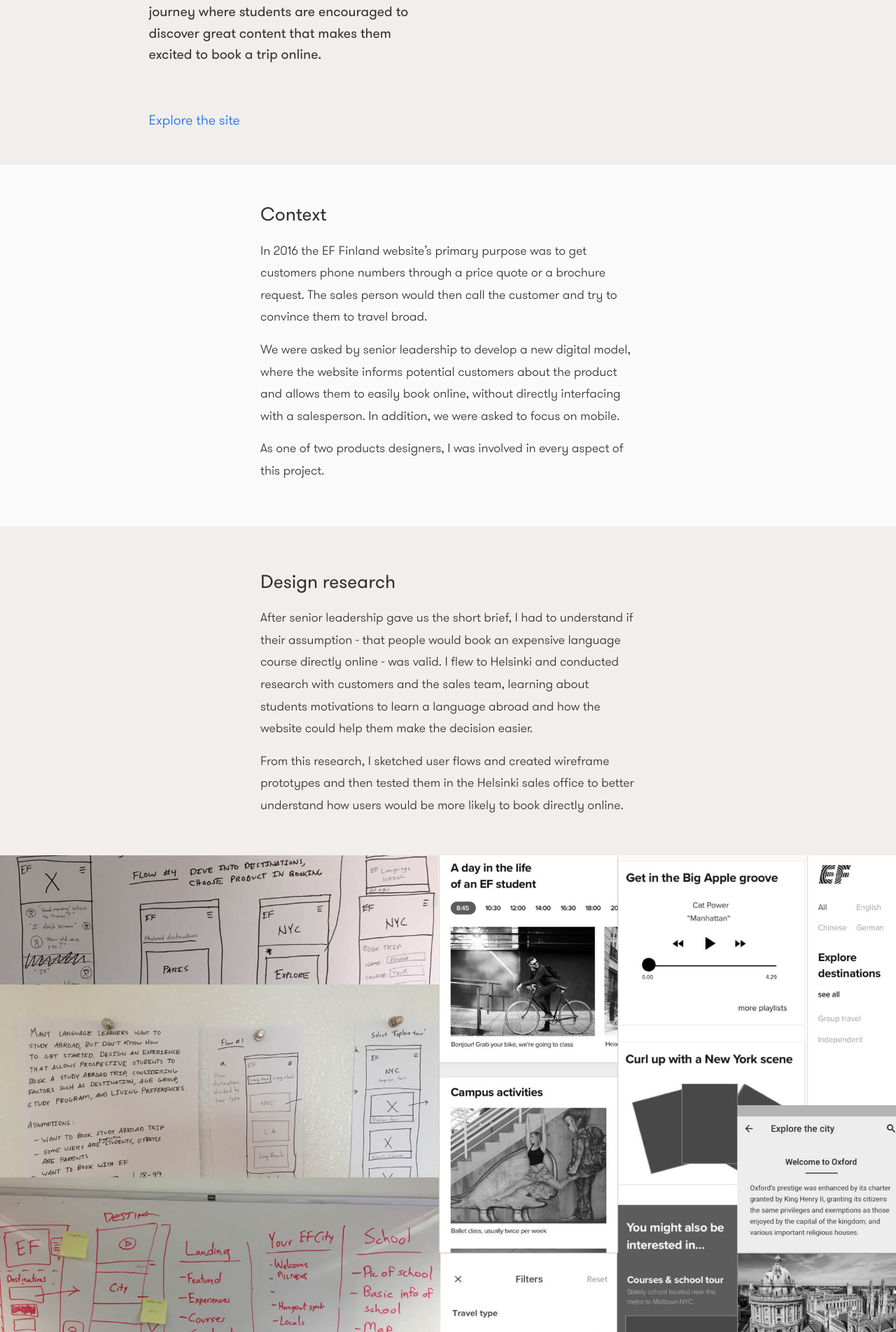
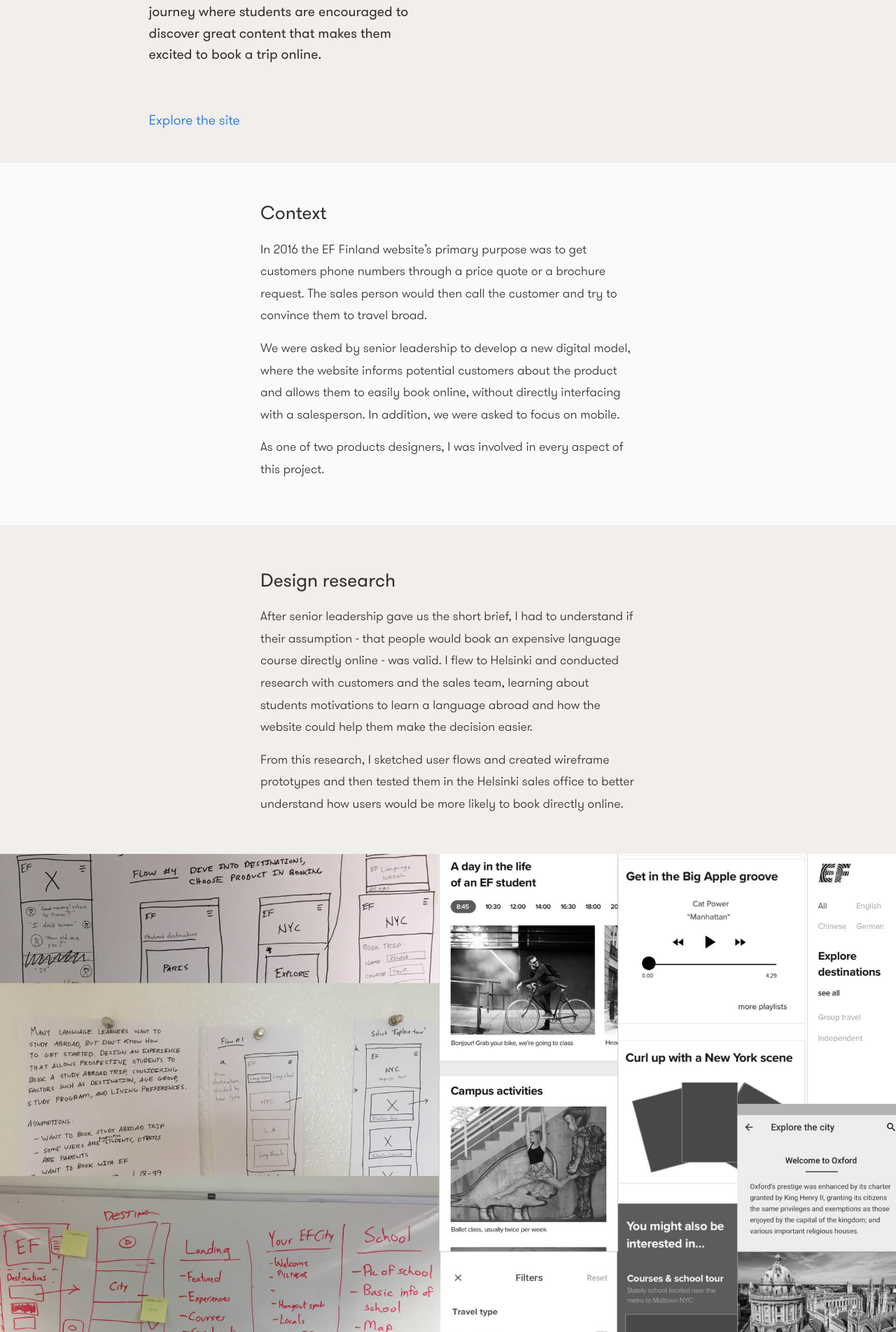
Before and after one commit to mattihicks/mattihicks, a Jekyll site: the page built from education-first.md, in a window 1280 px wide. Shown: the part 440-2343 px from the top of the page at 70% size. Built offline with Jekyll 4.4.1, drawn with Linux system fonts in a browser that asks for light colours.

Commit message:
css file add

```diff
--- a/_sass/_base.scss
+++ b/_sass/_base.scss
@@ -455,7 +455,7 @@ height: 100%;
 .site-link {
     font-size: 1.22222rem;
     line-height: 1.88889rem;
-    margin-bottom: 32px;
+    margin-bottom: 30px;
 }
 
 .captionText {
```
